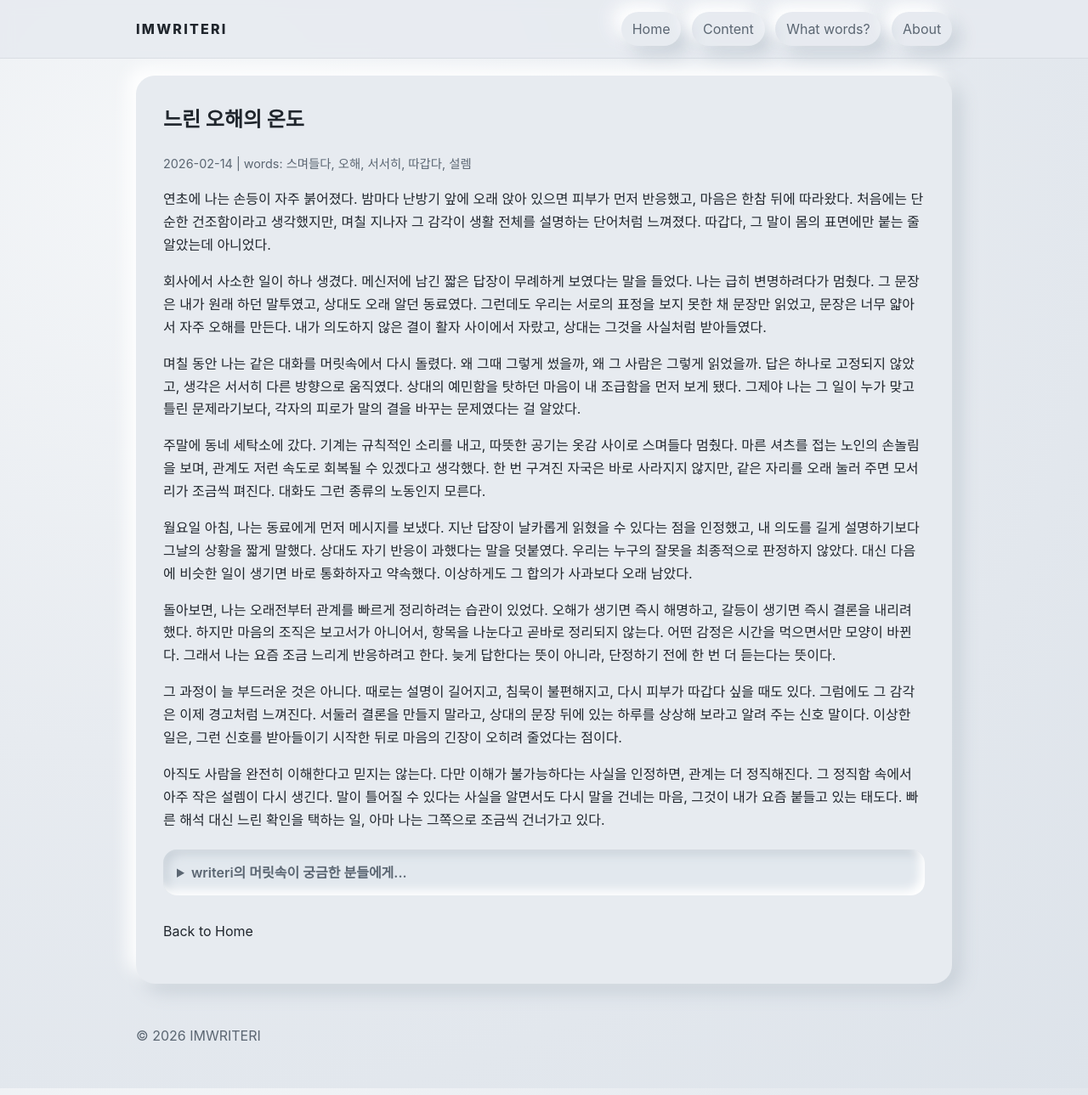
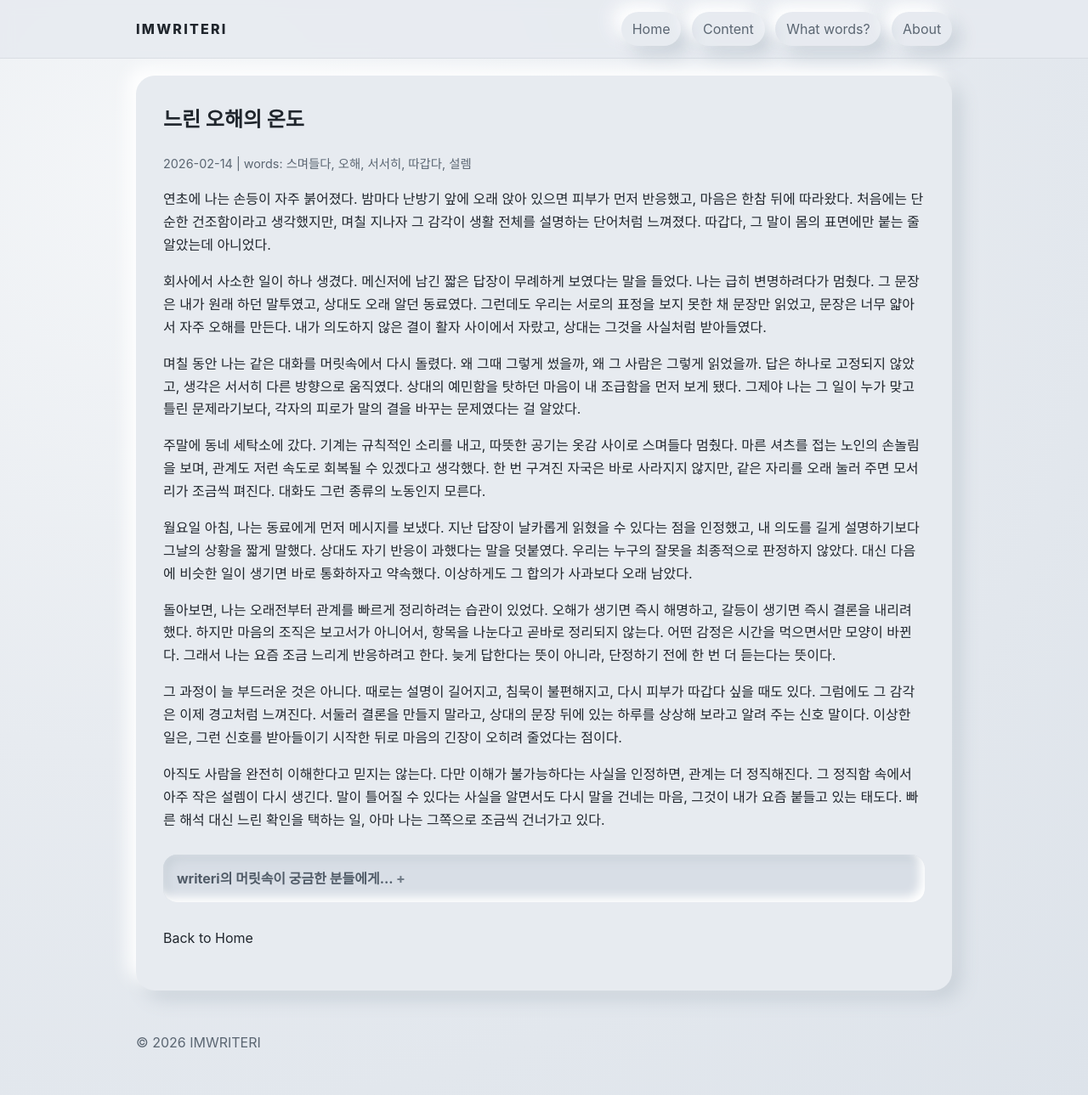
Before and after one commit to skymined/imwriteri, a Jekyll site: the page built from _posts/2026-02-14-imwriteri-d5f9f06350.md, in a window 1280 px wide and 1289 px high. Shown: the whole window at 85% size. Built offline with Jekyll 4.4.1, drawn with Linux system fonts in a browser that asks for light colours.

Commit message:
Sync content list with posts.json and cache-bust feed

```diff
--- a/_layouts/default.html
+++ b/_layouts/default.html
@@ -13,8 +13,9 @@
       {{ content }}
     </main>
     {% include footer.html %}
+    {% assign posts_json_ver = site.time | date: '%s' %}
     <script>
-      window.IMWRITERI_POSTS_URL = {{ '/assets/posts.json' | relative_url | jsonify }};
+      window.IMWRITERI_POSTS_URL = {{ '/assets/posts.json?v=' | append: posts_json_ver | relative_url | jsonify }};
       window.IMWRITERI_SHOW_TAGS = {{ site.show_tags | default: false | jsonify }};
       window.IMWRITERI_SHOW_SORT_TAGS = {{ site.show_sort_tags | default: false | jsonify }};
     </script>
--- a/_layouts/post.html
+++ b/_layouts/post.html
@@ -16,21 +16,14 @@
     {{ content }}
   </div>
 
-  {% if page.tags and page.tags.size > 0 or page.sort_tags %}
-  <details class="post-tag-toggle">
+  {% if page.tags and page.tags.size > 0 %}
+  <details class="post-thoughts-block">
     <summary>writeri의 머릿속이 궁금한 분들에게...</summary>
-    {% if page.tags and page.tags.size > 0 %}
-    <p><strong>tags</strong>: {{ page.tags | join: ', ' }}</p>
-    {% endif %}
-    {% if page.sort_tags %}
-    <p>
-      <strong>sort tags</strong>:
-      {% assign sort_entries = page.sort_tags | sort %}
-      {% for entry in sort_entries %}
-        {{ entry[0] }}={{ entry[1] }}{% unless forloop.last %}, {% endunless %}
+    <div class="post-tag-chip-grid">
+      {% for tag in page.tags %}
+      <span class="post-tag-chip">{{ tag }}</span>
       {% endfor %}
-    </p>
-    {% endif %}
+    </div>
   </details>
   {% endif %}
 
--- a/assets/css/style.css
+++ b/assets/css/style.css
@@ -316,23 +316,49 @@
   margin-top: 1.8rem;
 }
 
-.post-tag-toggle {
-  margin-top: 1.35rem;
-  padding: .85rem 1rem;
+.post-thoughts-block {
+  margin-top: 1.75rem;
+  padding: .9rem 1rem;
   border-radius: var(--r-md);
+  background: #d8dee6;
   box-shadow: var(--shadow-2);
-  background: #e2e8ee;
 }
 
-.post-tag-toggle summary {
+.post-thoughts-block summary {
   cursor: pointer;
-  color: var(--muted);
-  font-weight: 600;
+  color: #505b67;
+  font-weight: 700;
+  list-style: none;
 }
 
-.post-tag-toggle p {
-  margin: .55rem 0 0;
-  color: var(--text);
+.post-thoughts-block summary::-webkit-details-marker {
+  display: none;
+}
+
+.post-thoughts-block summary::after {
+  content: " +";
+  color: #6d7884;
+}
+
+.post-thoughts-block[open] summary::after {
+  content: " -";
+}
+
+.post-tag-chip-grid {
+  margin-top: .8rem;
+  display: flex;
+  flex-wrap: wrap;
+  gap: .5rem;
+}
+
+.post-tag-chip {
+  display: inline-block;
+  padding: .35rem .7rem;
+  border-radius: 999px;
+  background: #e9edf2;
+  color: #3f4a56;
+  font-size: .84rem;
+  box-shadow: inset 0 0 0 1px #c7d0da;
 }
 
 .site-footer {
--- a/assets/js/main.js
+++ b/assets/js/main.js
@@ -112,6 +112,14 @@
       searchInput.value = initialWord;
       applySearch();
     }
+  };
+
+  const attachContentLatest = (posts) => {
+    const contentLatestList = document.getElementById("content-latest-list");
+    if (!contentLatestList) {
+      return;
+    }
+    renderPostList(contentLatestList, posts);
   };
 
   const attachWordChips = (posts) => {
@@ -230,6 +238,7 @@
       return;
     }
 
+    attachContentLatest(posts);
     attachSearch(posts);
     attachWordChips(posts);
   })();
```
Also changed, not shown: content.html (+2 -5 lines).
